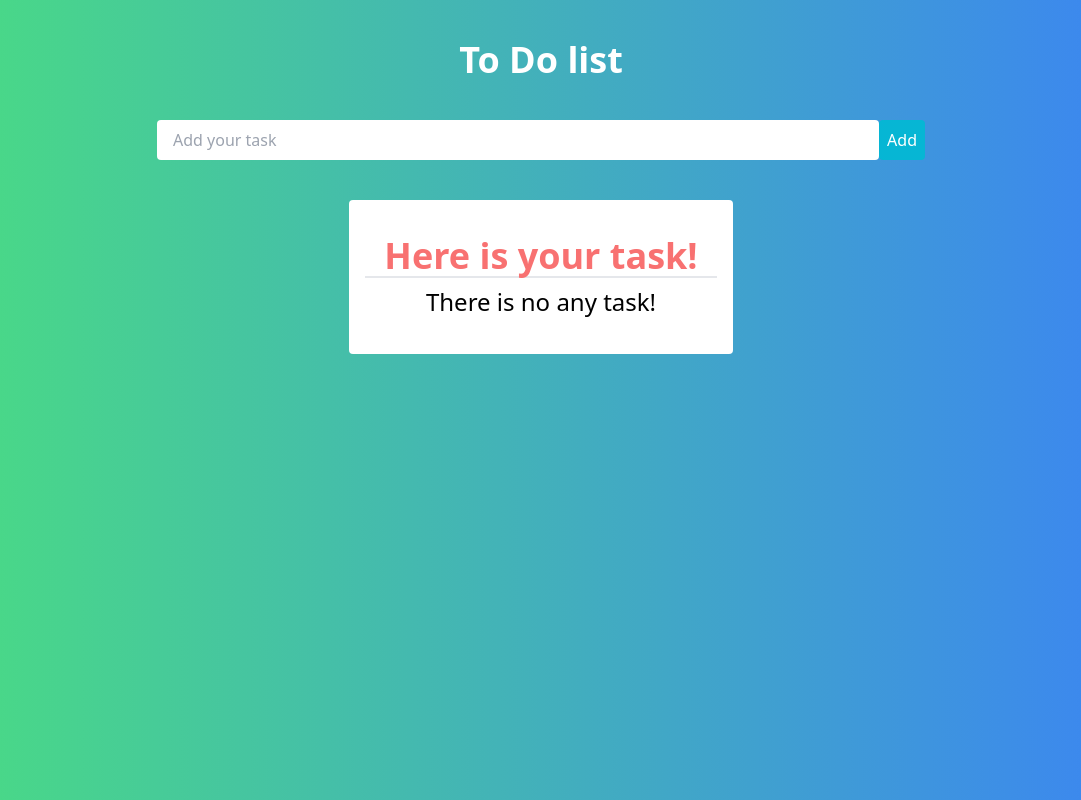
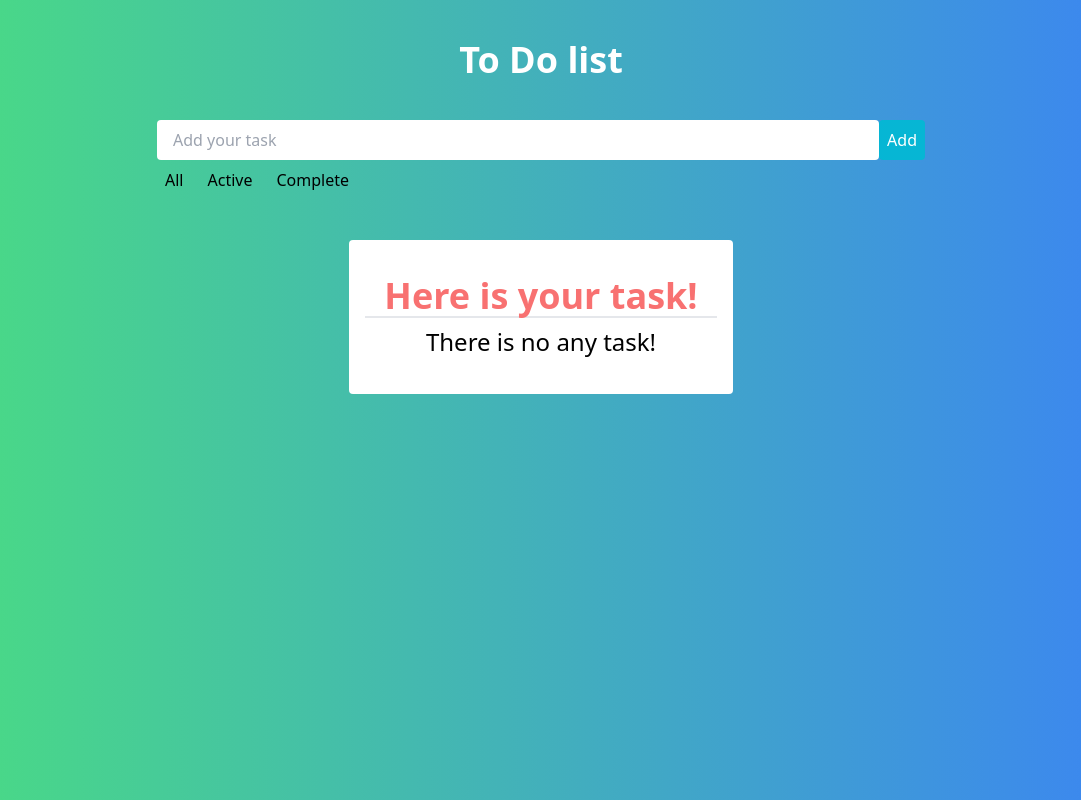
Before and after one commit to Muhammadjon01/To-Do-List-with-React-TypeScript, a React (Create React App) app: page / in a window 1280 px wide. Shown: the whole page, without its empty margins (99-1180 px from the left). Built offline with nearby package versions, Linux system fonts and the light colour scheme.

Commit message:
adding status part

```diff
--- a/src/container/Todos.tsx
+++ b/src/container/Todos.tsx
@@ -6,6 +6,7 @@ import { ITodos } from "../interface";
 export const Todos: React.FC = () => {
   const [text, setText] = useState<string>("");
   const [todos, setTodos] = useState<ITodos[]>([]);
+  const [status, setStatus] = useState<"all" | "active" | "complete">("all")
 
   const handleChange = (event: React.ChangeEvent<HTMLInputElement>) => {
     setText(event.target.value);
@@ -23,6 +24,15 @@ export const Todos: React.FC = () => {
     setText("");
   };
 
+  // const keyPressHandle = (event:React.KeyboardEvent) => {
+  //   console.log("brn")
+  //   if(event.key === "Enter"){
+  //     console.log("drn")
+  //     addTodo()
+  //     setText('')
+  //   }
+  // }
+
   const completeTodo = (id: number) => {
     let updateTodo = todos.map((elem) => {
       if (elem.id == id) {
@@ -39,6 +49,10 @@ export const Todos: React.FC = () => {
     let filterTodos = todos.filter((elem) => elem.id !== id);
     setTodos(filterTodos);
   };
+
+  const allStatus = ()=> {
+    setStatus("all")
+  }
 
   useEffect(() => {
     const saved = JSON.parse(localStorage.getItem("todos") || "[]") as ITodos[];
@@ -69,16 +83,39 @@ export const Todos: React.FC = () => {
           <button
             className="rounded text-white bg-cyan-500 hover:bg-cyan-600 p-2"
             onClick={addTodo}
+            // onKeyPress={keyPressHandle}
           >
             Add
           </button>
         </div>
+        <div className="flex  space-x-2">
+              <button
+                className="rounded-lg px-2 py-1  hover:bg-gray-500/50"
+                onClick={allStatus}
+              >
+                All
+              </button>
+              <button
+                className="rounded px-2 py-2   hover:bg-gray-500/50"
+
+              >
+                Active
+              </button>
+              <button
+                className="rounded px-2 py-1   hover:bg-gray-500/50"
+
+              >
+                Complete
+              </button>
+
+            </div>
         <div className="lg:w-[50%]  bg-white rounded mx-auto py-5 my-10">
           <div className="bg-white space-y-2 md:mx-auto mx-auto my-4 px-4">
             <h1 className="text-4xl text-center text-red-400 font-bold border-b-2">
               Here is your task!
             </h1>
-            {todos.length > 0 &&
+            {status === "all" &&
+            todos.length > 0 &&
               todos.map((elem) => {
                 return (
                   <Todo
```
